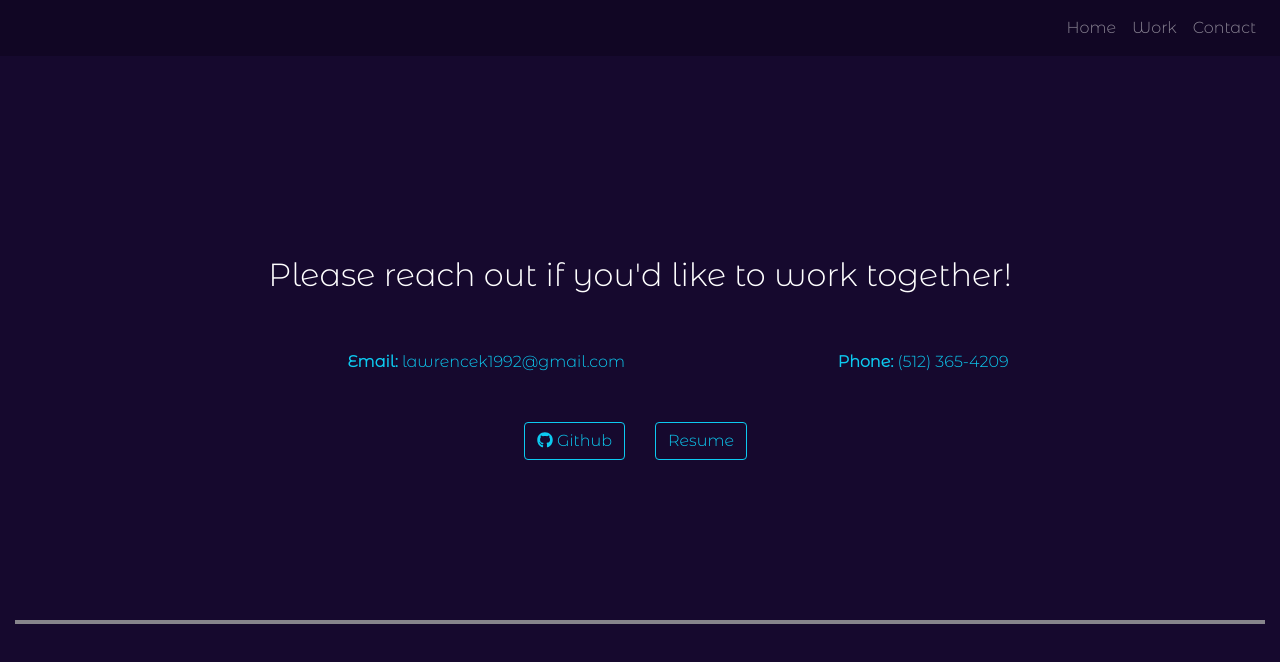
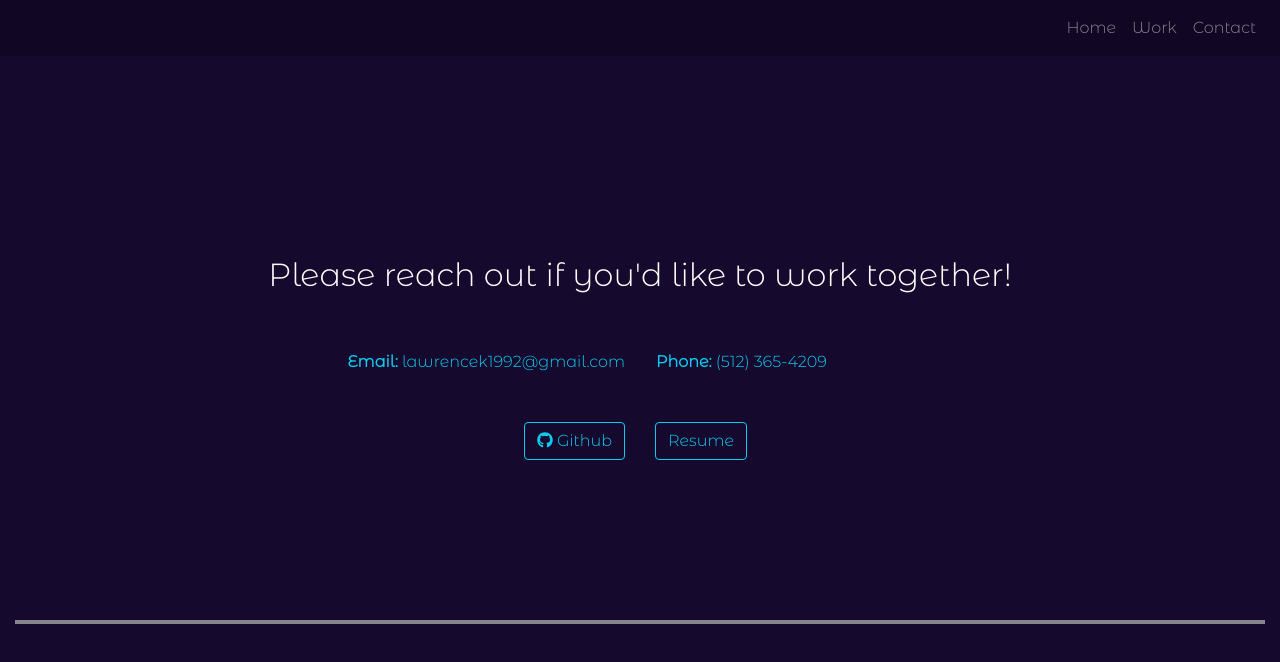
Before and after one commit to lawrencek1992/lawrencek1992, a React (Create React App) app: page /contact in a window 1280 px wide. Shown: the top 662 px of the page. Built offline with nearby package versions, Linux system fonts and the light colour scheme.

Commit message:
Update lg media query

```diff
--- a/src/stylesheets/App.scss
+++ b/src/stylesheets/App.scss
@@ -375,6 +375,11 @@ footer {
         padding-top: 5em !important;
     }
 
+    #phone {
+        padding-left: 1em;
+        text-align: left;
+    }
+
     footer {
         margin-top: 25em;
     }
```
